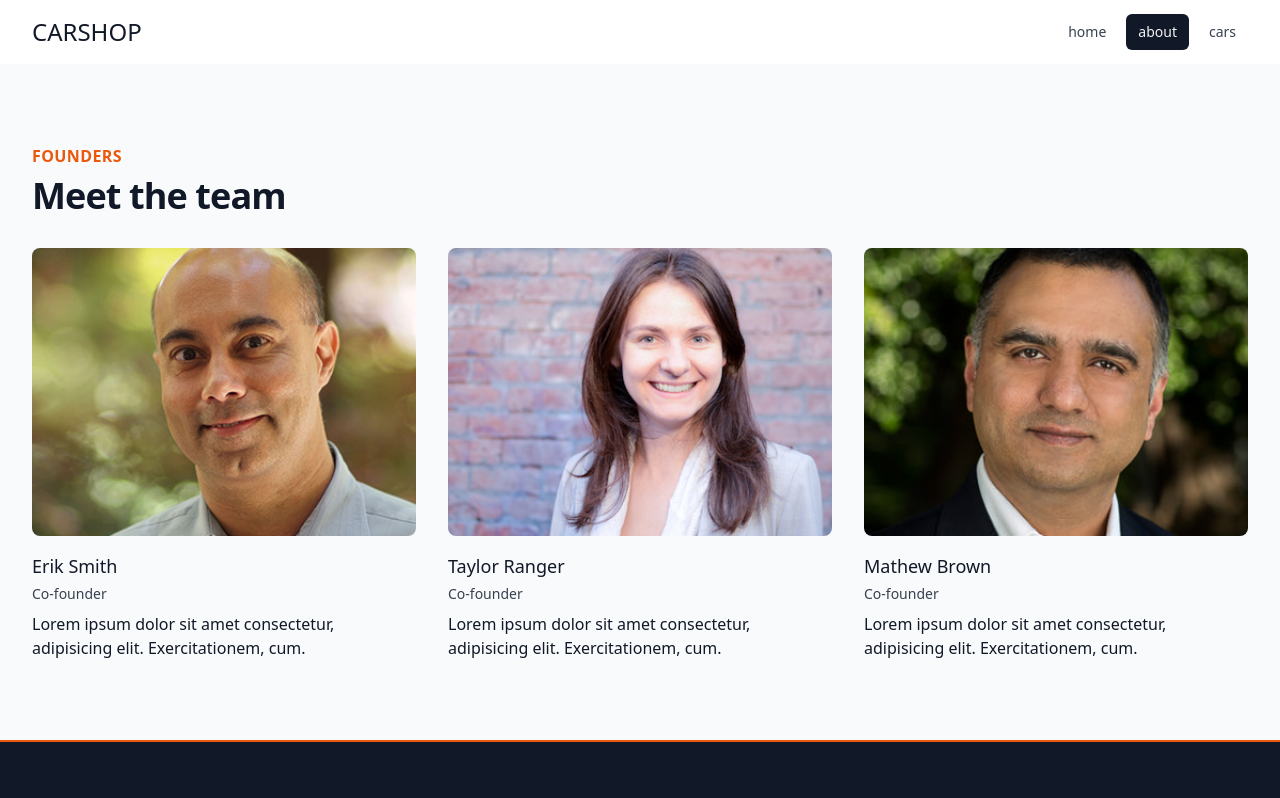
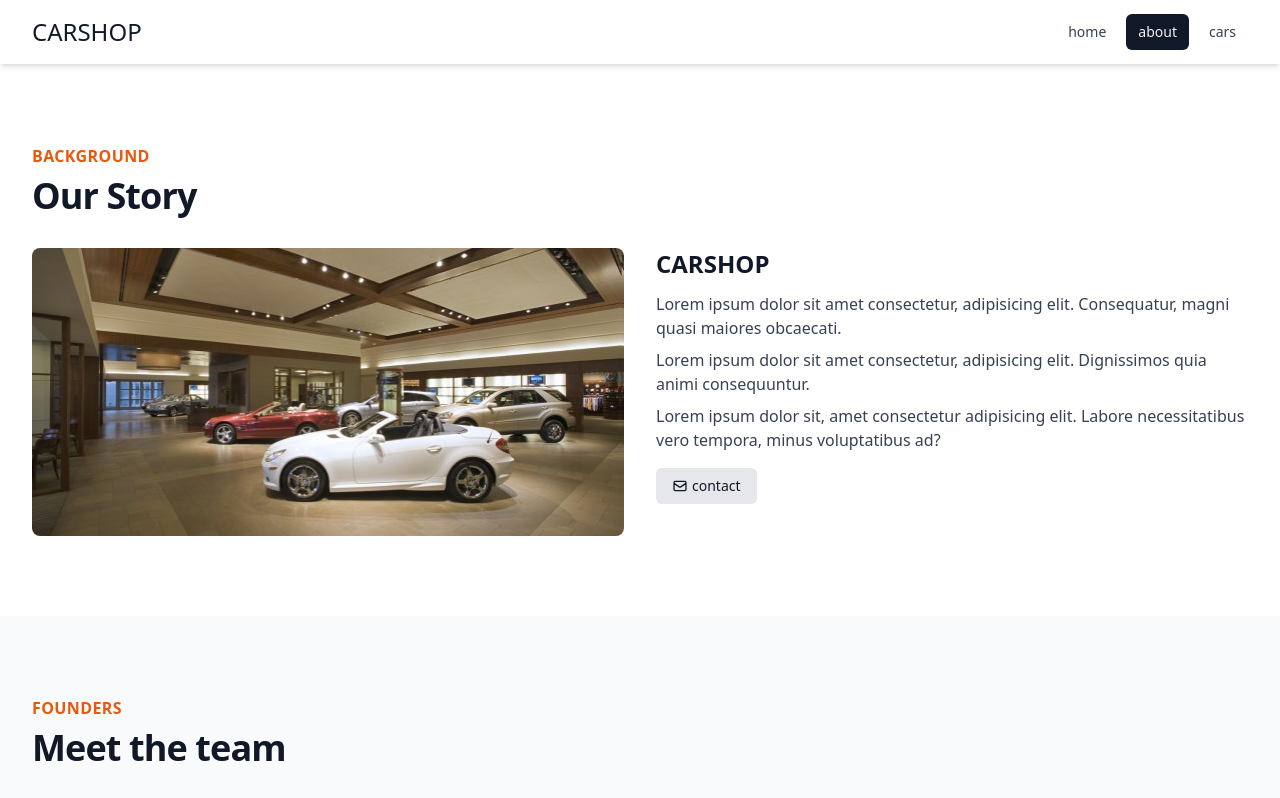
Before and after one commit to MartinIsProgramming/ha-front-final-project, a Next.js app: page /about in a window 1280 px wide. Shown: the top 798 px of the page. Built offline with nearby package versions, Linux system fonts and the light colour scheme.

Commit message:
our story section

```diff
--- /dev/null
+++ b/components/OurStory.js
@@ -0,0 +1,48 @@
+import Image from 'next/image';
+import { MailIcon } from '@heroicons/react/outline';
+import SectionTitle from './shared/SectionTitle';
+
+const OurStory = () => {
+  return (
+    <section className="px-4 py-12 mx-auto sm:py-20 sm:px-6 max-w-7xl lg:px-8">
+      <SectionTitle title="Our Story" label="Background" />
+      <div className="grid grid-cols-1 mt-8 gap-y-6 sm:grid-cols-2 gap-x-6 xl:gap-x-8">
+        <div className="relative w-full overflow-hidden rounded-lg h-72 aspect-w-1 aspect-h-1 xl:aspect-w-7 xl:aspect-h-8">
+          <Image
+            src="/images/about.jpg"
+            alt="some text"
+            layout="fill"
+            objectFit="cover"
+            objectPosition="center"
+          />
+        </div>
+        <div>
+          <h3 className="mb-3 text-2xl font-semibold text-primary-brand-dark">
+            CARSHOP
+          </h3>
+          <div className="mb-4 space-y-2 md:text-base text-primary-brand-light">
+            <p>
+              Lorem ipsum dolor sit amet consectetur, adipisicing elit.
+              Consequatur, magni quasi maiores obcaecati.
+            </p>
+            <p>
+              Lorem ipsum dolor sit amet consectetur, adipisicing elit.
+              Dignissimos quia animi consequuntur.
+            </p>
+            <p>
+              Lorem ipsum dolor sit, amet consectetur adipisicing elit. Labore
+              necessitatibus vero tempora, minus voluptatibus ad?
+            </p>
+          </div>
+
+          <button className="flex items-center justify-center px-4 py-2 text-sm rounded-md bg-secondary-brand-light hover:bg-secondary-brand-dark text-primary-brand-dark">
+            <MailIcon className="w-4 h-4 mr-1" aria-hidden="true" />
+            contact
+          </button>
+        </div>
+      </div>
+    </section>
+  );
+};
+
+export default OurStory;
--- a/pages/about.js
+++ b/pages/about.js
@@ -1,8 +1,10 @@
 import Founders from '../components/Founders';
+import OurStory from '../components/OurStory';
 
 const AboutPage = () => {
   return (
     <>
+      <OurStory />
       <Founders />
     </>
   );
```
Also changed, not shown: public/images/about.jpg (added).
